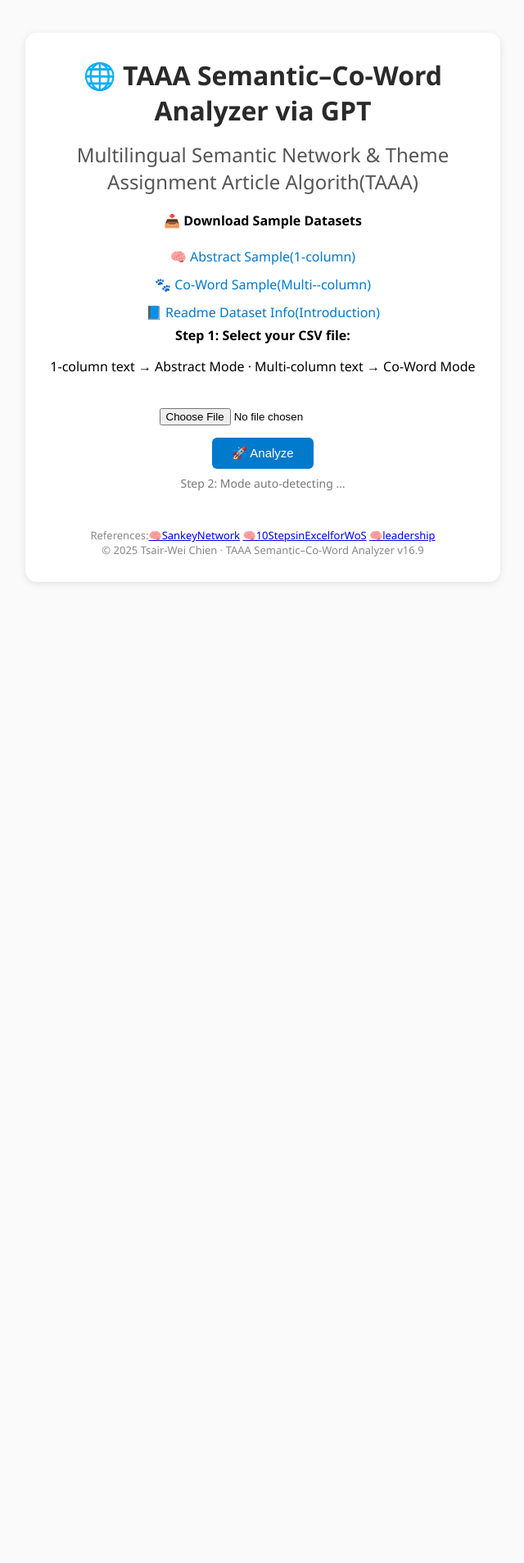
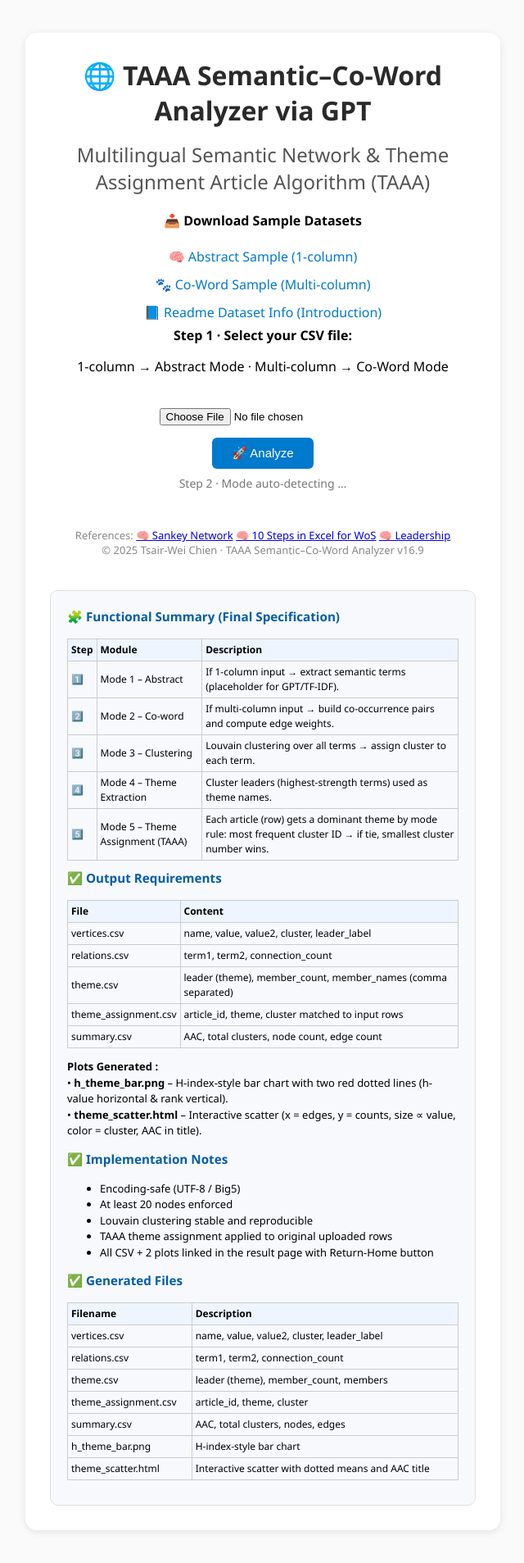
Before and after one commit to smilechien/TAAA_Semantic_Extractor, a FastAPI app: page / in a window 1280 px wide. Shown: the whole page at 82% size, without its empty margins (319-959 px from the left). Before the commit the page ends 712 px from the top, so only its background shows below. Run offline with FastAPI, Linux system fonts and the light colour scheme.

Commit message:
Add files via upload

```diff
--- a/app/templates/index.html
+++ b/app/templates/index.html
@@ -4,10 +4,10 @@
 <meta charset="UTF-8">
 <title>🌐 TAAA Semantic–Co-Word Analyzer</title>
 <style>
-body {font-family:'Segoe UI','Noto Sans TC',sans-serif;background:#fafafa;text-align:center;margin:40px;}
-.container {background:#fff;padding:30px;border-radius:14px;box-shadow:0 2px 10px rgba(0,0,0,0.1);display:inline-block;width:520px;}
-h1{margin-top:0;color:#2a2a2a;} h2{color:#555;font-weight:400;margin-top:-5px;}
-label{font-weight:bold;} button{margin-top:15px;background:#007ACC;color:white;border:none;padding:10px 24px;border-radius:6px;cursor:pointer;font-size:15px;}
+body{font-family:'Segoe UI','Noto Sans TC',sans-serif;background:#fafafa;text-align:center;margin:40px;}
+.container{background:#fff;padding:30px;border-radius:14px;box-shadow:0 2px 10px rgba(0,0,0,0.1);display:inline-block;width:520px;}
+h1{margin-top:0;color:#2a2a2a;}h2{color:#555;font-weight:400;margin-top:-5px;}
+label{font-weight:bold;}button{margin-top:15px;background:#007ACC;color:white;border:none;padding:10px 24px;border-radius:6px;cursor:pointer;font-size:15px;}
 button:hover{background:#005da6;}
 .spinner{display:none;margin-top:15px;font-style:italic;color:#666;}
 .preview{margin-top:20px;text-align:left;font-size:13px;overflow-x:auto;}
@@ -15,42 +15,99 @@ button:hover{background:#005da6;}
 .preview th,.preview td{border:1px solid #ccc;padding:4px;}
 .indicator{margin-top:8px;font-size:14px;color:#777;}
 footer{margin-top:25px;font-size:13px;color:#888;}
-.blink-green{animation:blinkg 1s linear infinite;} .blink-blue{animation:blinkb 1s linear infinite;}
-@keyframes blinkg{50%{color:green;opacity:.6;}} @keyframes blinkb{50%{color:#007ACC;opacity:.6;}}
+.blink-green{animation:blinkg 1s linear infinite;}
+.blink-blue{animation:blinkb 1s linear infinite;}
+@keyframes blinkg{50%{color:green;opacity:.6;}}
+@keyframes blinkb{50%{color:#007ACC;opacity:.6;}}
 .downloads a{display:inline-block;margin:6px;color:#007ACC;text-decoration:none;}
 .downloads a:hover{text-decoration:underline;}
+.note-block{margin-top:40px;text-align:left;background:#f7f9fc;border-radius:10px;padding:20px;font-size:13px;line-height:1.5;border:1px solid #e0e0e0;}
+.note-block h3{margin-top:0;color:#005da6;}
+.note-block table{width:100%;border-collapse:collapse;margin-top:8px;margin-bottom:10px;}
+.note-block th,.note-block td{border:1px solid #ccc;padding:4px;font-size:12px;}
+.note-block th{background:#eef5ff;}
 </style>
 </head>
 <body>
 <div class="container">
   <h1>🌐 TAAA Semantic–Co-Word Analyzer via GPT</h1>
-  <h2>Multilingual Semantic Network & Theme Assignment Article Algorith(TAAA)</h2>
+  <h2>Multilingual Semantic Network & Theme Assignment Article Algorithm (TAAA)</h2>
+
   <div class="downloads">
     <p><strong>📥 Download Sample Datasets</strong></p>
-    <a href="/static/abstract_sample.csv" target="_blank">🧠 Abstract Sample(1-column)</a><br>
-    <a href="/static/coword_sample.csv" target="_blank">🐾 Co-Word Sample(Multi--column)</a><br>
-    <a href="/static/readme_dataset_info.csv" target="_blank">📘 Readme Dataset Info(Introduction)</a>
+    <a href="/static/abstract_sample.csv" target="_blank">🧠 Abstract Sample (1-column)</a><br>
+    <a href="/static/coword_sample.csv" target="_blank">🐾 Co-Word Sample (Multi-column)</a><br>
+    <a href="/static/readme_dataset_info.csv" target="_blank">📘 Readme Dataset Info (Introduction)</a>
   </div>
 
   <form id="uploadForm" enctype="multipart/form-data">
-    <label for="file">Step 1: Select your CSV file:</label><br>
-       <p>1-column text → Abstract Mode · Multi-column text → Co-Word Mode</p><br>
+    <label for="file">Step 1 · Select your CSV file:</label><br>
+    <p>1-column → Abstract Mode · Multi-column → Co-Word Mode</p><br>
     <input type="file" id="file" name="file" accept=".csv" required><br>
     <button type="submit">🚀 Analyze</button>
   </form>
 
   <div class="spinner" id="spinner">⏳ Analyzing … / 分析中 …</div>
-  <div class="indicator" id="modeIndicator">Step 2: Mode auto-detecting …</div>
+  <div class="indicator" id="modeIndicator">Step 2 · Mode auto-detecting …</div>
   <div id="modeHint" style="font-size:13px;color:#666;margin-top:5px;"></div>
   <div class="preview" id="preview"></div>
 
   <footer>
-
-    References:<a href="https://pubmed.ncbi.nlm.nih.gov/40547885/" target="_blank">🧠SankeyNetwork</a>
-    <a href="https://www.sciencedirect.com/science/article/pii/S2352711025003693" target="_blank">🧠10StepsinExcelforWoS</a>
-    <a href="https://pubmed.ncbi.nlm.nih.gov/40836275/" target="_blank">🧠leadership</a><br>
+    References:
+    <a href="https://pubmed.ncbi.nlm.nih.gov/40547885/" target="_blank">🧠 Sankey Network</a>
+    <a href="https://www.sciencedirect.com/science/article/pii/S2352711025003693" target="_blank">🧠 10 Steps in Excel for WoS</a>
+    <a href="https://pubmed.ncbi.nlm.nih.gov/40836275/" target="_blank">🧠 Leadership</a><br>
     © 2025 Tsair-Wei Chien · TAAA Semantic–Co-Word Analyzer v16.9
   </footer>
+
+  <!-- 📘 Feature Summary Block -->
+  <div class="note-block">
+    <h3>🧩 Functional Summary (Final Specification)</h3>
+    <table>
+      <tr><th>Step</th><th>Module</th><th>Description</th></tr>
+      <tr><td>1️⃣</td><td>Mode 1 – Abstract</td><td>If 1-column input → extract semantic terms (placeholder for GPT/TF-IDF).</td></tr>
+      <tr><td>2️⃣</td><td>Mode 2 – Co-word</td><td>If multi-column input → build co-occurrence pairs and compute edge weights.</td></tr>
+      <tr><td>3️⃣</td><td>Mode 3 – Clustering</td><td>Louvain clustering over all terms → assign cluster to each term.</td></tr>
+      <tr><td>4️⃣</td><td>Mode 4 – Theme Extraction</td><td>Cluster leaders (highest-strength terms) used as theme names.</td></tr>
+      <tr><td>5️⃣</td><td>Mode 5 – Theme Assignment (TAAA)</td><td>Each article (row) gets a dominant theme by mode rule: most frequent cluster ID → if tie, smallest cluster number wins.</td></tr>
+    </table>
+
+    <h3>✅ Output Requirements</h3>
+    <table>
+      <tr><th>File</th><th>Content</th></tr>
+      <tr><td>vertices.csv</td><td>name, value, value2, cluster, leader_label</td></tr>
+      <tr><td>relations.csv</td><td>term1, term2, connection_count</td></tr>
+      <tr><td>theme.csv</td><td>leader (theme), member_count, member_names (comma separated)</td></tr>
+      <tr><td>theme_assignment.csv</td><td>article_id, theme, cluster matched to input rows</td></tr>
+      <tr><td>summary.csv</td><td>AAC, total clusters, node count, edge count</td></tr>
+    </table>
+
+    <p><strong>Plots Generated :</strong><br>
+      • <b>h_theme_bar.png</b> – H-index-style bar chart with two red dotted lines (h-value horizontal & rank vertical).<br>
+      • <b>theme_scatter.html</b> – Interactive scatter (x = edges, y = counts, size ∝ value, color = cluster, AAC in title).
+    </p>
+
+    <h3>✅ Implementation Notes</h3>
+    <ul>
+      <li>Encoding-safe (UTF-8 / Big5)</li>
+      <li>At least 20 nodes enforced</li>
+      <li>Louvain clustering stable and reproducible</li>
+      <li>TAAA theme assignment applied to original uploaded rows</li>
+      <li>All CSV + 2 plots linked in the result page with Return-Home button</li>
+    </ul>
+
+    <h3>✅ Generated Files</h3>
+    <table>
+      <tr><th>Filename</th><th>Description</th></tr>
+      <tr><td>vertices.csv</td><td>name, value, value2, cluster, leader_label</td></tr>
+      <tr><td>relations.csv</td><td>term1, term2, connection_count</td></tr>
+      <tr><td>theme.csv</td><td>leader (theme), member_count, members</td></tr>
+      <tr><td>theme_assignment.csv</td><td>article_id, theme, cluster</td></tr>
+      <tr><td>summary.csv</td><td>AAC, total clusters, nodes, edges</td></tr>
+      <tr><td>h_theme_bar.png</td><td>H-index-style bar chart</td></tr>
+      <tr><td>theme_scatter.html</td><td>Interactive scatter with dotted means and AAC title</td></tr>
+    </table>
+  </div>
 </div>
 
 <script>
@@ -60,14 +117,20 @@ const indicator=document.getElementById("modeIndicator");
 const modeHint=document.getElementById("modeHint");
 const spinner=document.getElementById("spinner");
 
-function isProbablyBig5(buffer){let view=new Uint8Array(buffer);let high=view.filter(b=>b>0x7F).length;return high>view.length*0.1;}
+function isProbablyBig5(buffer){
+  let view=new Uint8Array(buffer);
+  let high=view.filter(b=>b>0x7F).length;
+  return high>view.length*0.1;
+}
 
 fileInput.addEventListener("change",()=>{
-  const file=fileInput.files[0];if(!file)return;
+  const file=fileInput.files[0];
+  if(!file)return;
   const reader=new FileReader();
   reader.onload=e=>{
     let buffer=e.target.result;let text="";
-    try{text=new TextDecoder("utf-8",{fatal:true}).decode(buffer);}catch{try{text=new TextDecoder("big5").decode(buffer);}catch{text="";}}
+    try{text=new TextDecoder("utf-8",{fatal:true}).decode(buffer);}
+    catch{try{text=new TextDecoder("big5").decode(buffer);}catch{text="";}}
     if(isProbablyBig5(buffer)){try{text=new TextDecoder("big5").decode(buffer);}catch{}}
     const lines=text.split(/\r?\n/).filter(l=>l.trim().length>0).slice(0,6);
     const rows=lines.map(l=>l.split(/,|;|\t/));if(!rows.length)return;
@@ -76,9 +139,13 @@ fileInput.addEventListener("change",()=>{
     for(let i=1;i<rows.length;i++){html+="<tr>"+rows[i].map(c=>`<td>${c}</td>`).join("")+"</tr>";}
     html+="</tbody></table>";preview.innerHTML=html;
     const cols=rows[0].length;
-    if(cols<=1){indicator.textContent="🧠 Detected Abstract Mode – Processing …";indicator.className="indicator blink-green";
+    if(cols<=1){
+      indicator.textContent="🧠 Detected Abstract Mode – Processing …";
+      indicator.className="indicator blink-green";
       modeHint.textContent="Single-column file → abstract analysis (單欄 → 摘要模式)";
-    }else{indicator.textContent="🐾 Detected Co-Word Mode – Processing …";indicator.className="indicator blink-blue";
+    }else{
+      indicator.textContent="🐾 Detected Co-Word Mode – Processing …";
+      indicator.className="indicator blink-blue";
       modeHint.textContent="Multi-column file → co-word analysis (多欄 → 共詞模式)";
     }
   };
@@ -87,12 +154,18 @@ fileInput.addEventListener("change",()=>{
 
 document.getElementById("uploadForm").addEventListener("submit",async e=>{
   e.preventDefault();
-  const file=fileInput.files[0];if(!file)return;
+  const file=fileInput.files[0];
+  if(!file)return;
   spinner.style.display="block";
   const data=new FormData();data.append("file",file);
-  try{const response=await fetch("/analyze_csv",{method:"POST",body:data});
-       const html=await response.text();document.open();document.write(html);document.close();}
-  catch{spinner.style.display="none";indicator.textContent="❌ Error during analysis.";}
+  try{
+    const response=await fetch("/analyze_csv",{method:"POST",body:data});
+    const html=await response.text();
+    document.open();document.write(html);document.close();
+  }catch{
+    spinner.style.display="none";
+    indicator.textContent="❌ Error during analysis.";
+  }
 });
 </script>
 </body>
```
